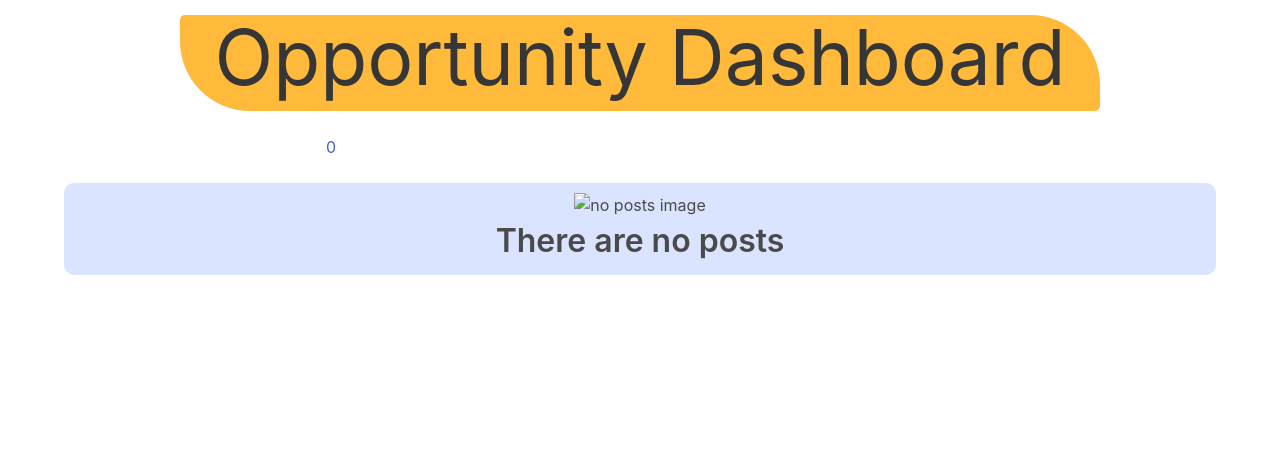
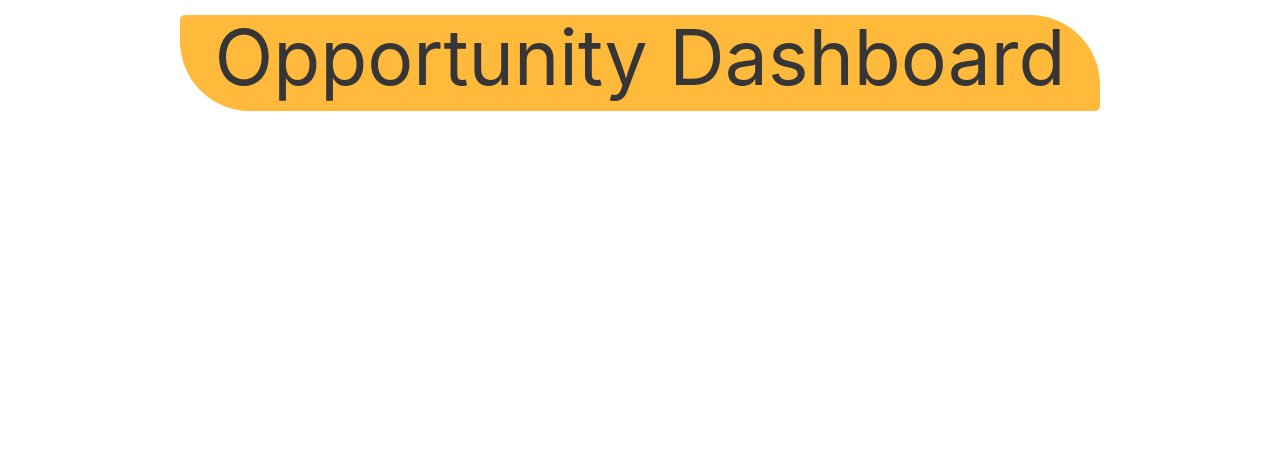
Before and after one commit to Random-Coders/Opportunity-Dashboard, a Flask app: page /posts in a window 1280 px wide. Shown: the part 40-514 px from the top of the page. Run offline with Flask 2, Linux system fonts and the light colour scheme; data that the repository does not hold is empty; parts of the project's set-up code (start-up, migrations or seed data) failed here and were passed over.

Commit message:
remove pagination things

```diff
--- a/opportunity/templates/posts.html
+++ b/opportunity/templates/posts.html
@@ -10,17 +10,7 @@
 <div class="title">
     <h1>Opportunity Dashboard</h1>
 </div>
-<div class="columns is-centered">
-    <div class="column is-half paginate">
-        <div class="item"><a href="{{ url_for('posts') }}">0</a></div>
-        {% if startBig %}<div class="item"><a href="{{ url_for('postsMore', start=start-1) }}">{{ start - 1 }}</a></div>{% endif %}
-        {% if startZero %}<div class="item"><a href="#">{{ start }}</a></div>{% endif %}
-        {% if startCountCheck %}<div class="item"><a href="{{ url_for('postsMore', start=start+1) }}">{{ start + 1 }}</a></div>{% endif %}
-        {% if startCountCheck %}<div class="item"><a href="{{ url_for('postsMore', start=count) }}">{{ count }}</a></div>{% endif %}
-    </div>
-</div>
 <div class="columns is-multiline is-centered">
-    {% if posts %}
     {% for post in posts %}
     <div class="column is-half-tablet is-one-third-widescreen">
         <div class="post" onclick="window.location.href='{{ url_for('opportunityPost', _id=post['_id']) }}'">
@@ -31,13 +21,5 @@
         </div>
     </div>
     {% endfor %}
-    {% else %}
-    <div class="column is-full">
-        <div class="post">
-            <img src="https://rafael.sirv.com/Images/htcfavicon.png?png.optimize=true" alt="no posts image">
-            <h3>There are no posts</h3>
-        </div>
-    </div>
-    {% endif %}
 </div>
 {% endblock %}
```
